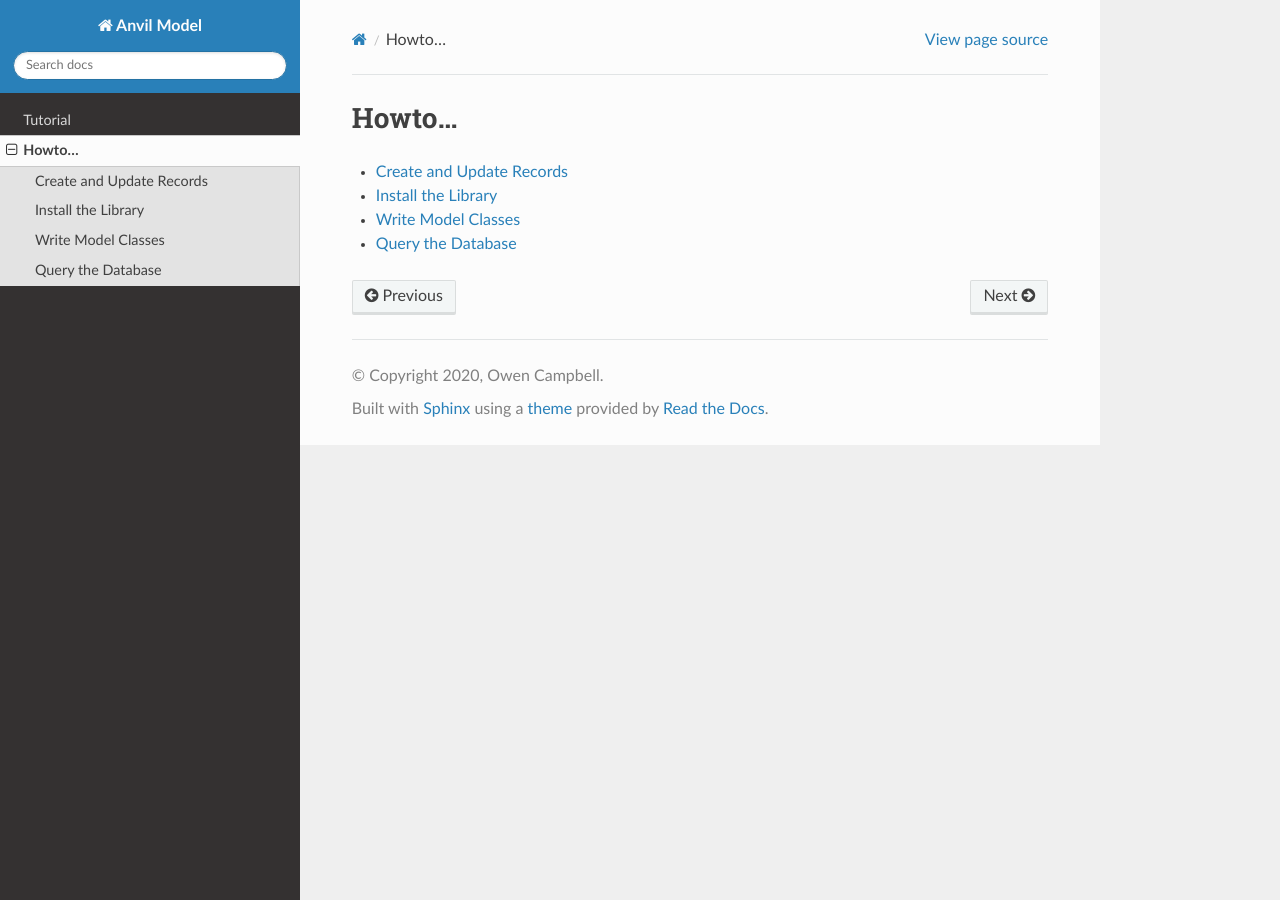
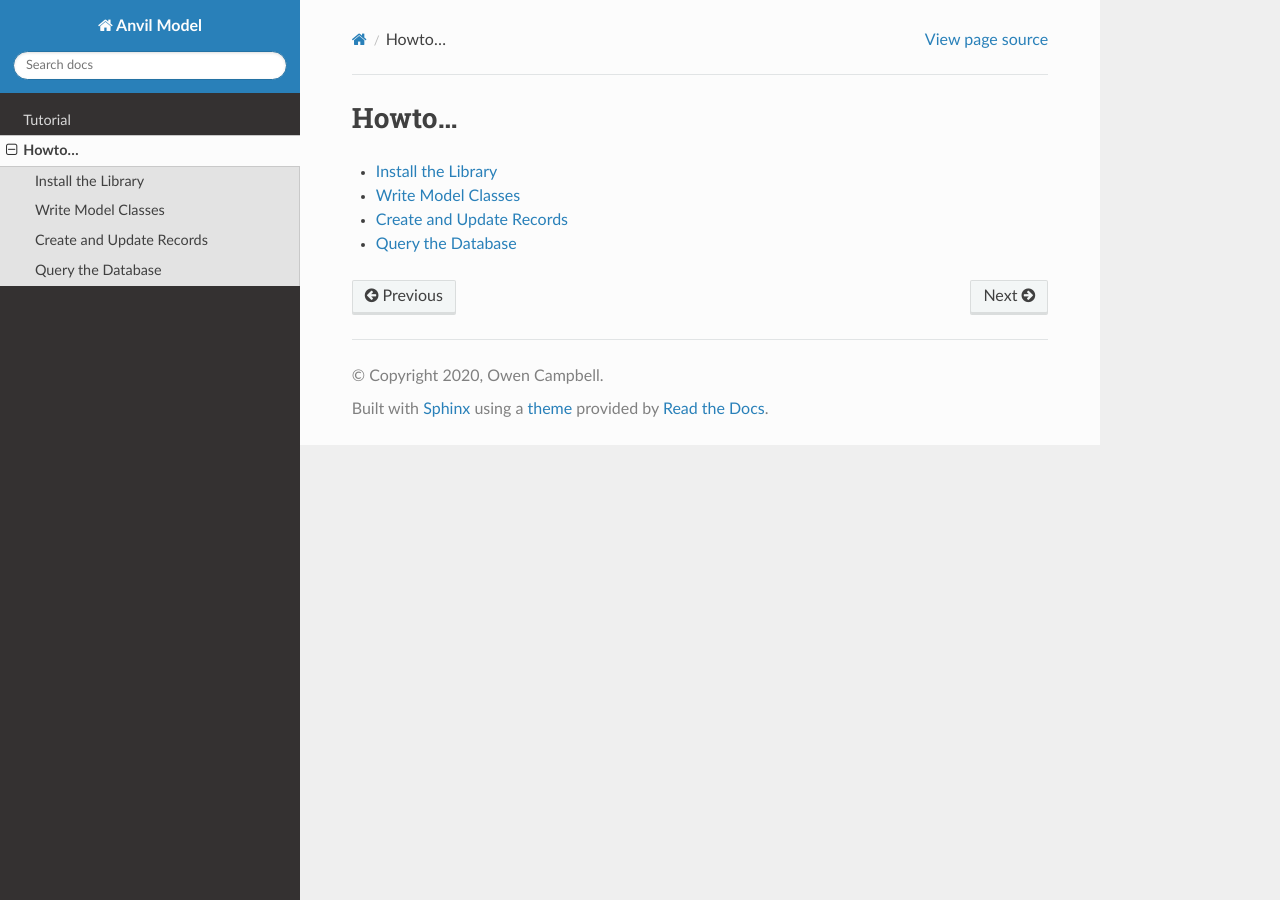
Before and after one commit to anvilistas/anvil-orm, a Sphinx documentation site: the page built from docs/howto/index.rst, in a window 1280 px wide. Built offline with Sphinx 7.4.7 and the Read the Docs theme 2.0.0, drawn with Linux system fonts in a browser that asks for light colours; part of the change alters nothing that is shown.

```diff
--- a/docs/howto/index.rst
+++ b/docs/howto/index.rst
@@ -2,6 +2,8 @@ Howto...
 ========
 
 .. toctree::
-   :glob:
 
-   *
+    install
+    models
+    create_update
+    query
```
